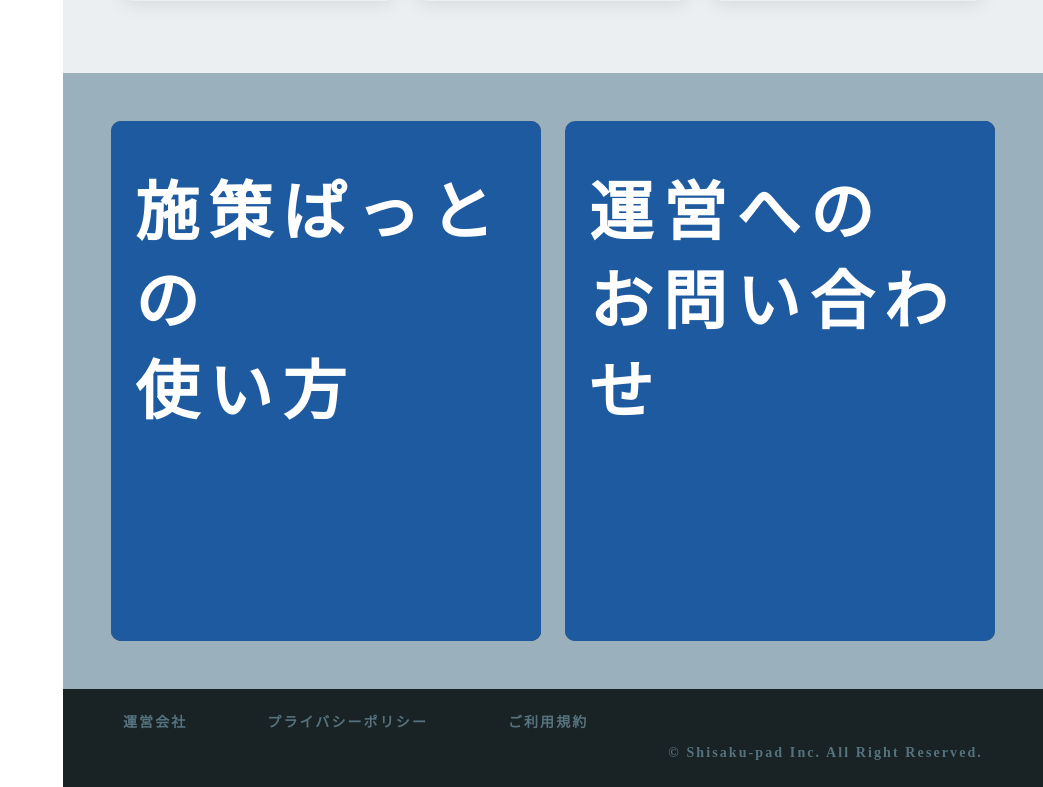
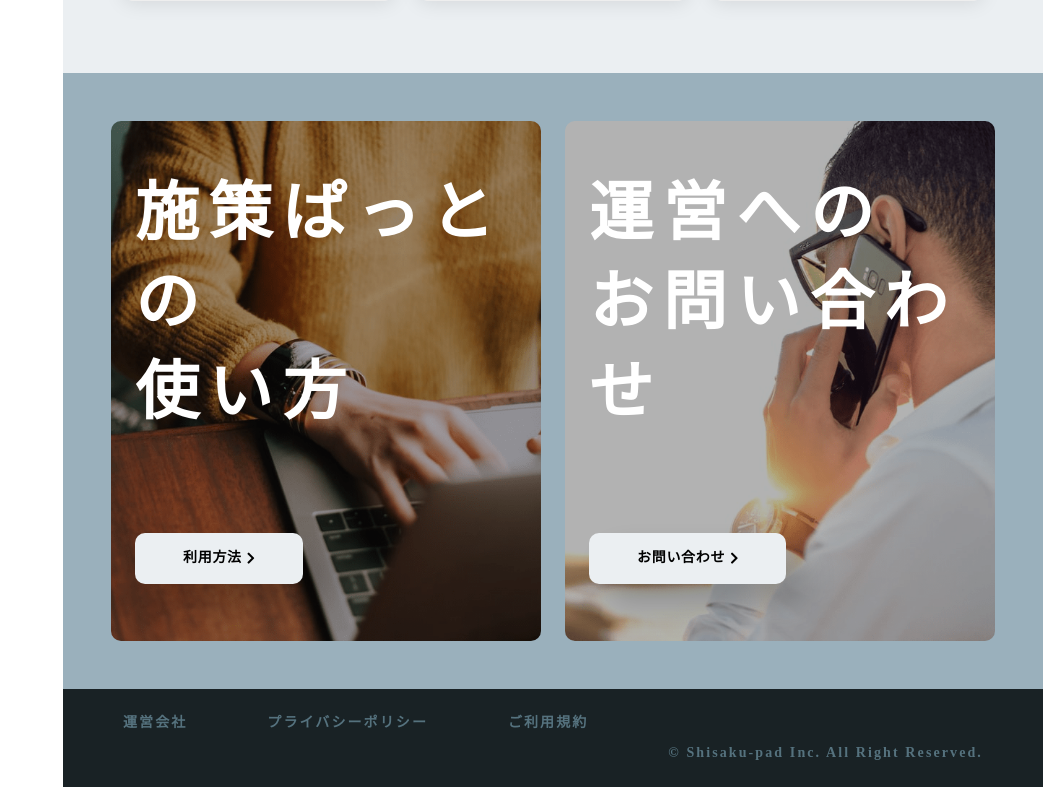
Before and after one commit to Goal000330/React-ProductSevice_site, a React (Create React App) app: page / in a window 1280 px wide. Shown: the part 1605-2392 px from the top of the page, without its empty margins (237-1280 px from the left). Built offline with nearby package versions, Linux system fonts and the light colour scheme.

Commit message:
change landing animation
change animation setting of landing page

```diff
--- a/src/pages/Landing/Landing.tsx
+++ b/src/pages/Landing/Landing.tsx
@@ -82,8 +82,7 @@
               </Reveal>
               <div className={classes.service1}>
                 <Reveal
-                  keyframes={letterUpDown}
-                  className={classes.slideRoot}
+                  keyframes={letterDownUp}
                   triggerOnce>
                   <div className={classes.serviceTitle}>
                     施策ぱっとの<br></br> 使い方
@@ -106,8 +105,7 @@
               </Reveal>
               <div className={classes.service2}>
                 <Reveal
-                  keyframes={letterUpDown}
-                  className={classes.slideRoot}
+                  keyframes={letterDownUp}
                   triggerOnce>
                   <div className={classes.serviceTitle}>
                     運営への<br></br> お問い合わせ
```
